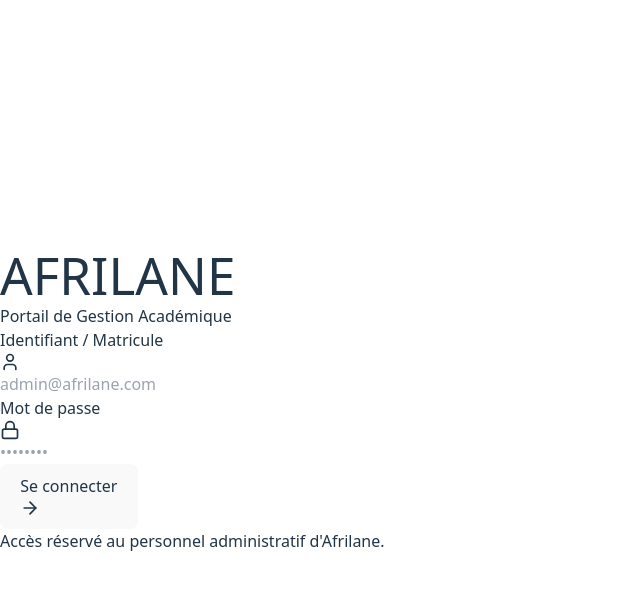
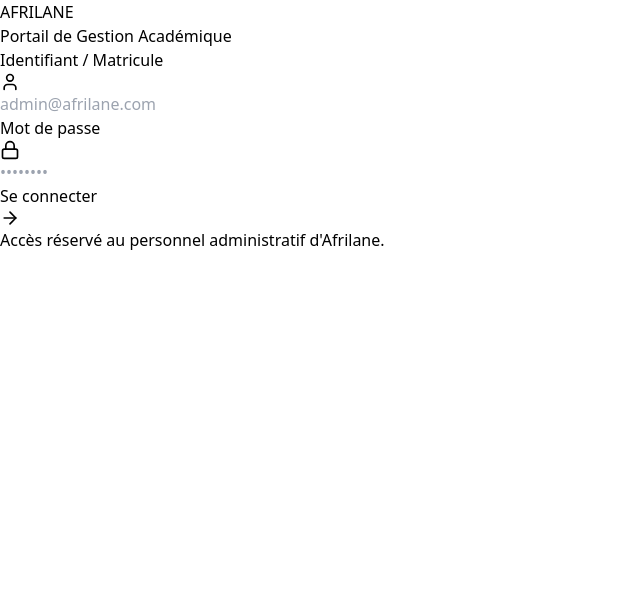
Before and after one commit to 7even5iv/afrilane-student-portal, a React (Vite) app: page / in a window 1280 px wide. Shown: the top 590 px of the page, without its empty margins (0-640 px from the left). Built offline with nearby package versions, Linux system fonts and the light colour scheme.

Commit message:
fix: nettoyage des styles CSS par défaut de Vite

```diff
--- a/src/index.css
+++ b/src/index.css
@@ -1,74 +1,3 @@
 @tailwind base;
 @tailwind components;
 @tailwind utilities;
-
-/* Tu peux laisser le reste s'il y en a, mais ces 3 lignes sont obligatoires */
-
-:root {
-  font-family: system-ui, Avenir, Helvetica, Arial, sans-serif;
-  line-height: 1.5;
-  font-weight: 400;
-
-  color-scheme: light dark;
-  color: rgba(255, 255, 255, 0.87);
-  background-color: #242424;
-
-  font-synthesis: none;
-  text-rendering: optimizeLegibility;
-  -webkit-font-smoothing: antialiased;
-  -moz-osx-font-smoothing: grayscale;
-}
-
-a {
-  font-weight: 500;
-  color: #646cff;
-  text-decoration: inherit;
-}
-a:hover {
-  color: #535bf2;
-}
-
-body {
-  margin: 0;
-  display: flex;
-  place-items: center;
-  min-width: 320px;
-  min-height: 100vh;
-}
-
-h1 {
-  font-size: 3.2em;
-  line-height: 1.1;
-}
-
-button {
-  border-radius: 8px;
-  border: 1px solid transparent;
-  padding: 0.6em 1.2em;
-  font-size: 1em;
-  font-weight: 500;
-  font-family: inherit;
-  background-color: #1a1a1a;
-  cursor: pointer;
-  transition: border-color 0.25s;
-}
-button:hover {
-  border-color: #646cff;
-}
-button:focus,
-button:focus-visible {
-  outline: 4px auto -webkit-focus-ring-color;
-}
-
-@media (prefers-color-scheme: light) {
-  :root {
-    color: #213547;
-    background-color: #ffffff;
-  }
-  a:hover {
-    color: #747bff;
-  }
-  button {
-    background-color: #f9f9f9;
-  }
-}
```
